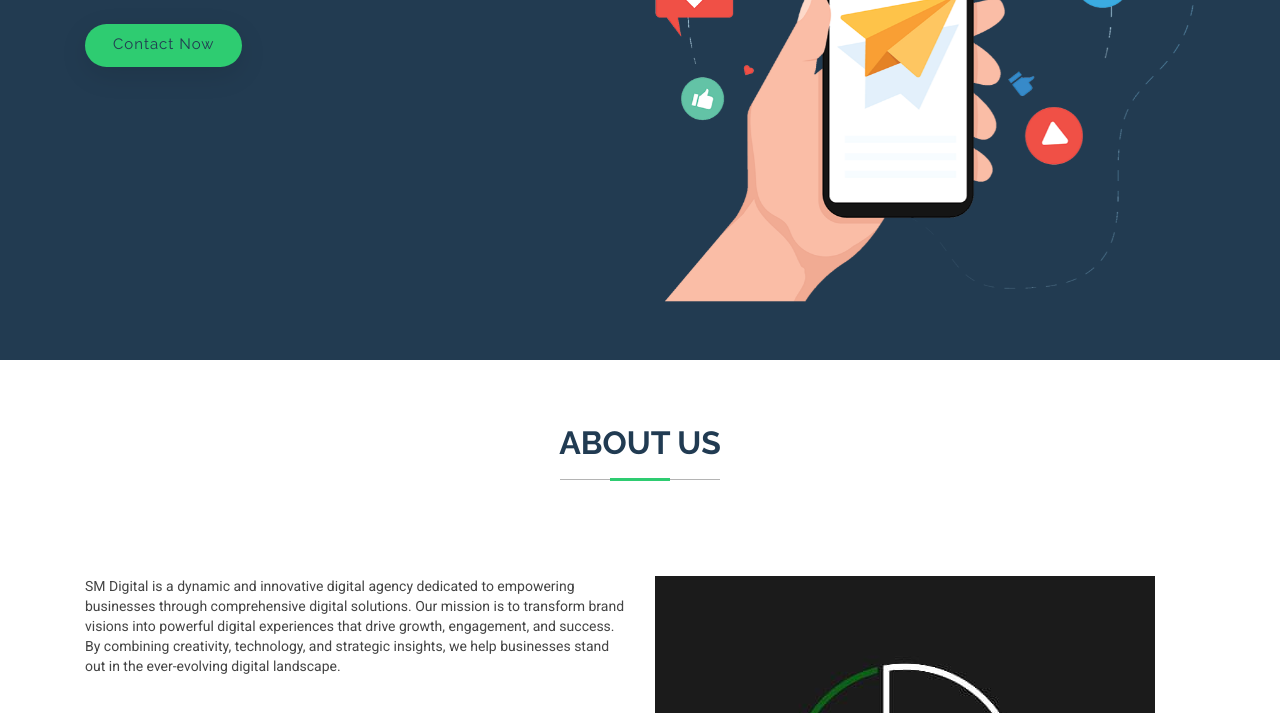
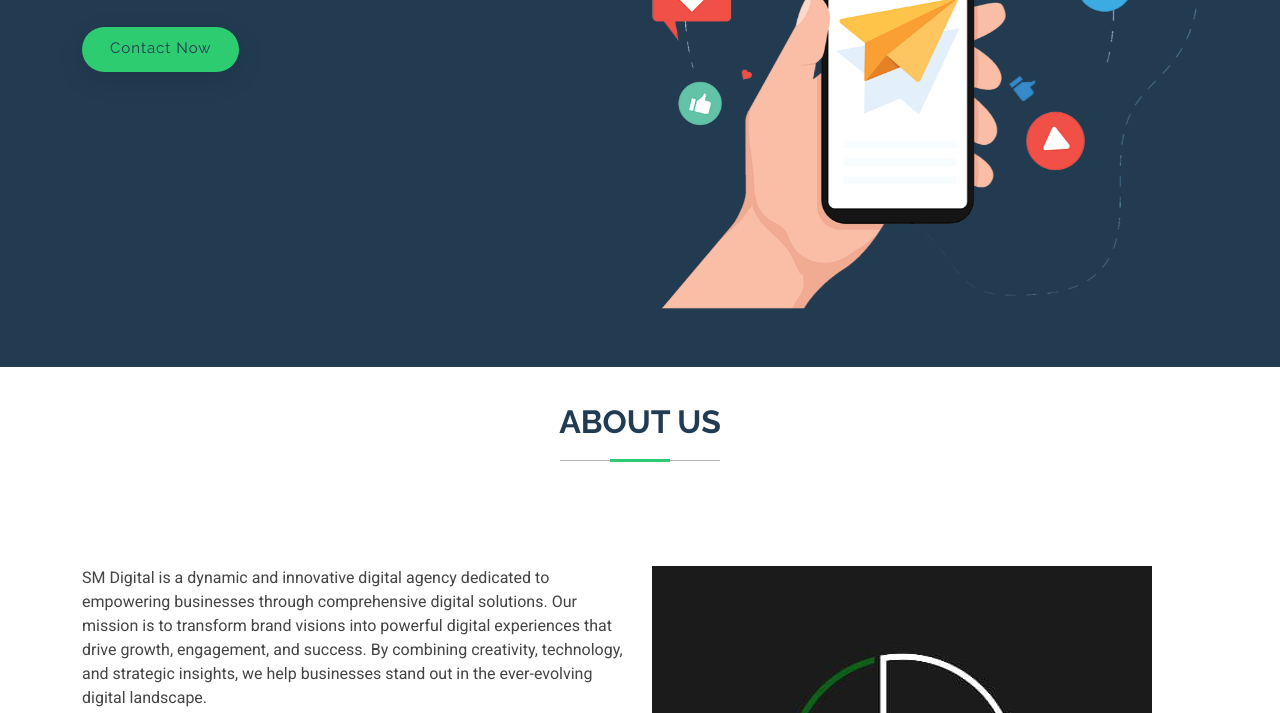
Before and after one commit to aqureshi021/smdigital.github.io, a plain HTML site: page index.html in a window 1280 px wide. Shown: the part 449-1162 px from the top of the page. Drawn offline with nearby package versions, Linux system fonts and the light colour scheme; a web font is replaced by a local one.

Commit message:
Update index.html

```diff
--- a/index.html
+++ b/index.html
@@ -23,7 +23,9 @@
   <link href="assets/vendor/aos/aos.css" rel="stylesheet">
   <link href="assets/vendor/glightbox/css/glightbox.min.css" rel="stylesheet">
   <link href="assets/vendor/swiper/swiper-bundle.min.css" rel="stylesheet">
-  <link rel="stylesheet" href="https://maxcdn.bootstrapcdn.com/bootstrap/3.4.1/css/bootstrap.min.css">
+  <link href="https://cdn.jsdelivr.net/npm/bootstrap@5.3.3/dist/css/bootstrap.min.css" rel="stylesheet" integrity="sha384-QWTKZyjpPEjISv5WaRU9OFeRpok6YctnYmDr5pNlyT2bRjXh0JMhjY6hW+ALEwIH" crossorigin="anonymous">
+  <script src="https://cdn.jsdelivr.net/npm/bootstrap@5.3.3/dist/js/bootstrap.bundle.min.js" integrity="sha384-YvpcrYf0tY3lHB60NNkmXc5s9fDVZLESaAA55NDzOxhy9GkcIdslK1eN7N6jIeHz" crossorigin="anonymous"></script>
+
 
   <!-- Main CSS File -->
   <link href="assets/css/main.css" rel="stylesheet">
```
